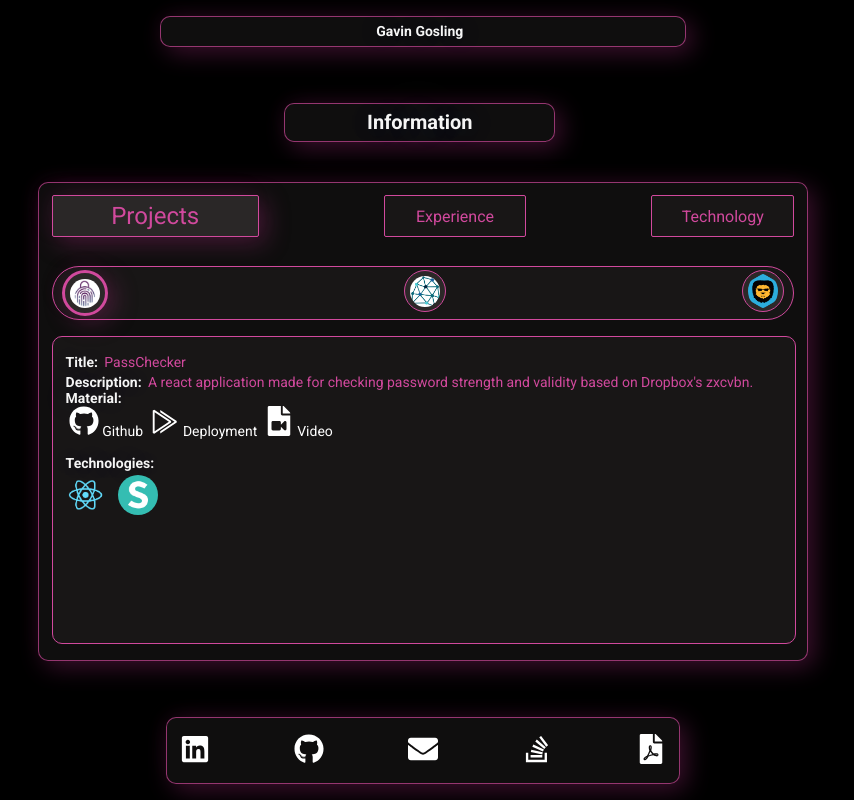
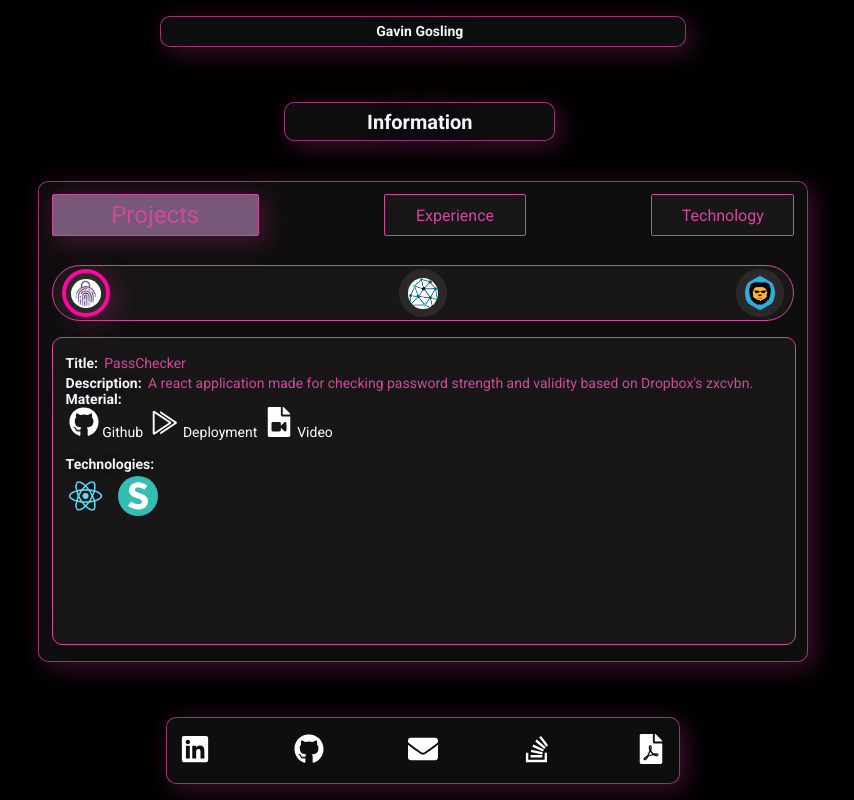
Before and after one commit to Grandient/Personal-Website, a React (Create React App) app: page / in a window 1280 px wide. Shown: the whole page, without its empty margins (217-1071 px from the left). Built offline with nearby package versions, Linux system fonts and the light colour scheme.

Commit message:
finished

```diff
--- a/src/App.css
+++ b/src/App.css
@@ -171,7 +171,6 @@ code {
   align-items: center;
   justify-content: center;
   font-size: calc(min(3vh,2vw));
-  border: 1px solid rgb(209, 73, 157);
   background-color:rgba(49, 46, 46, 0.795);
   border-radius: 50%;
   margin-top: 0vw;
@@ -181,14 +180,15 @@ code {
   transition: 0.35s;
   user-select: none;
   cursor: pointer;
+  border: 4px solid transparent;
 }
-
+/* border: 1px solid rgb(209, 73, 157);*/
 .subcontainer-option.selected {
   box-shadow: rgba(151, 41, 112, 0.4) 0.375rem 0.375rem 1.5rem, rgba(151, 41, 112, 0.05) -0.375rem -0.375rem 1.5rem;
   background-color:rgba(49, 46, 46, 0.795);
   width: 5vh;
   height: 5vh;
-  border: 3px solid rgb(209, 73, 157);
+  border: 4px solid rgb(255, 6, 159);
 }
 
 .subcontainer-option:hover {
@@ -225,11 +225,12 @@ code {
   cursor: pointer;
 }
 
+/*background-color:rgba(49, 46, 46, 0.795);*/
 .container-option.selected {
   box-shadow: rgba(151, 41, 112, 0.4) 0.375rem 0.375rem 1.5rem, rgba(151, 41, 112, 0.05) -0.375rem -0.375rem 1.5rem;
-  background-color:rgba(49, 46, 46, 0.795);
   width: 10vw;
   font-size: calc(min(3vh,2vw));
+  background-color:rgb(120, 88, 121);
 }
 
 
@@ -263,7 +264,6 @@ code {
   border-radius: 10px;
   margin: 1vw;
   padding: 1vw;
-  transition: 0.5s;
 }
 
 .item-name {
@@ -356,6 +356,7 @@ code {
   text-shadow: 0 0 80px rgba(192,219,255,0.48), 0 0 32px rgba(65,120,255,0.24);
   margin-right: 0.5vw;
   font-weight: bold;
+  cursor: pointer;
 }
 
 
@@ -376,25 +377,37 @@ code {
 /* Modal Content/Box */
 .modal-content {
   width: 60vw; /* Could be more or less, depending on screen size */
-  height: 20vh;
+  height: 25vh;
 
   margin: 15% auto;
   padding: 0.5vw;
 
-  font-size: 2.5vh;
-  font-weight: bold;
-
   border-radius: 10px;
   border: 1px solid rgba(209, 73, 157, 0.692);
 
-  background-color:rgba(19, 18, 18, 0.795);
+  background-color:rgba(19, 18, 18, 0.911);
   box-shadow: rgba(151, 41, 112, 0.4) 0.375rem 0.375rem 1.5rem, rgba(151, 41, 112, 0.05) -0.375rem -0.375rem 1.5rem;
+}
+
+
+.modal-header {
+  font-size: 2.5vh;
+  font-weight: bold;
+  text-align: center;
   color: rgba(255,255,255,0.96);
   text-shadow: 0 0 80px rgba(192,219,255,0.48), 0 0 32px rgba(65,120,255,0.24);
 }
 
+.modal-body {
+  font-size: 2vh;
+  text-align: left;
+  margin-top: 1vh;
+  margin-left: 2vw;
+  color: rgba(255,255,255,0.96);
+}
 
-@media only screen and (min-width: 320px) {
+
+@media only screen and (min-width: 0px) {
 
   .info-modal-button {
     display: none;
@@ -405,7 +418,8 @@ code {
   }
 
   .footer {
-    width: 80vw;
+    width: 96vw;
+    margin-top: 1vh;
   }
 
   .main-container {
@@ -437,7 +451,7 @@ code {
   }
 
   .item-container {
-    height: 50vh;
+    height: 56vh;
     width: 92vw;
     margin-bottom: 2vh;
     margin-left: 1vw;
@@ -482,6 +496,7 @@ code {
 
   .footer {
     width: 80vw;
+    margin-top: 1vh;
   }
 
   .main-container {
@@ -506,7 +521,7 @@ code {
   }
 
   .item-container {
-    height: 40vh;
+    height: 50vh;
     width: 76vw;
     margin-top: 2vh;
   }
@@ -579,6 +594,7 @@ code {
 
   .footer {
     width: 60vw;
+    margin-top: 3vh;
   }
 
   .subcontainer-image.selected {
@@ -635,6 +651,7 @@ code {
 
   .footer {
     width: 40vw;
+    margin-top: 3vh;
   }
 
   .subcontainer-image.selected {
@@ -691,6 +708,7 @@ code {
 
   .footer {
     width: 40vw;
+    margin-top: 5vh;
   }
 
   .subcontainer-image.selected {
--- a/src/App.tsx
+++ b/src/App.tsx
@@ -150,12 +150,24 @@ function App() {
 
   return (
     <div>
-      <div className='night app' onClick={(e) => click ? setClick(!click) : null}>
-        <Header onClick={() => click ? setClick(!click) : null}/>
+      {click ?
+        <div onClick={(e) => click ? setClick(!click) : null} className="info-modal">
+          <div className="modal-content">
+            <div className="modal-header">Information Modal</div>
+            <div className="modal-body">This is my personal website. Here I have listed the some of the technologies I've worked with. I have also included various
+                employment experiences and projects that I have created. In this modal I also plan on adding some tools I have found helpful as well extra goodies that will
+                change how this site looks. I hope you enjoy! (You can click anywhere to close this.)
+            </div>
+          </div>
+        </div> :
+        <div></div>
+      }
+      <div className='night app'>
+        <Header/>
         <InformationModal click={click} setClick={setClick}/>
-        <MainContainer onClick={() => click ? setClick(!click) : null}/>
+        <MainContainer/>
         <div></div>
-        <Footer onClick={() => click ? setClick(!click) : null}/>
+        <Footer/>
       </div>
     </div>
   );
@@ -235,10 +247,7 @@ function ContainerOption(props: any){
 function InformationModal(props: any){
   return (
       <div>
-        {!props.click ?
-          <div onClick={() => props.setClick(!props.click)} className="info-modal-button">Information</div> :
-          <div className="info-modal"><div className="modal-content">Information will be added here shortly.</div></div>
-        }
+          <div onClick={() => props.setClick(!props.click)} className="info-modal-button">Information</div>
       </div>
     )
 }
```
Also changed, not shown: 1 other file (tests, documents, lock files or other folders).
